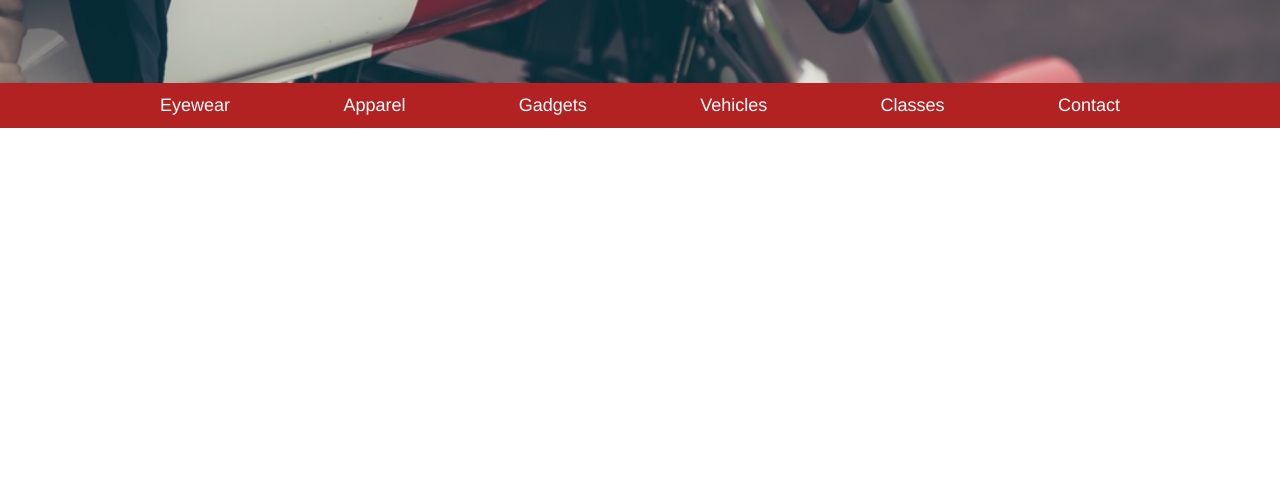
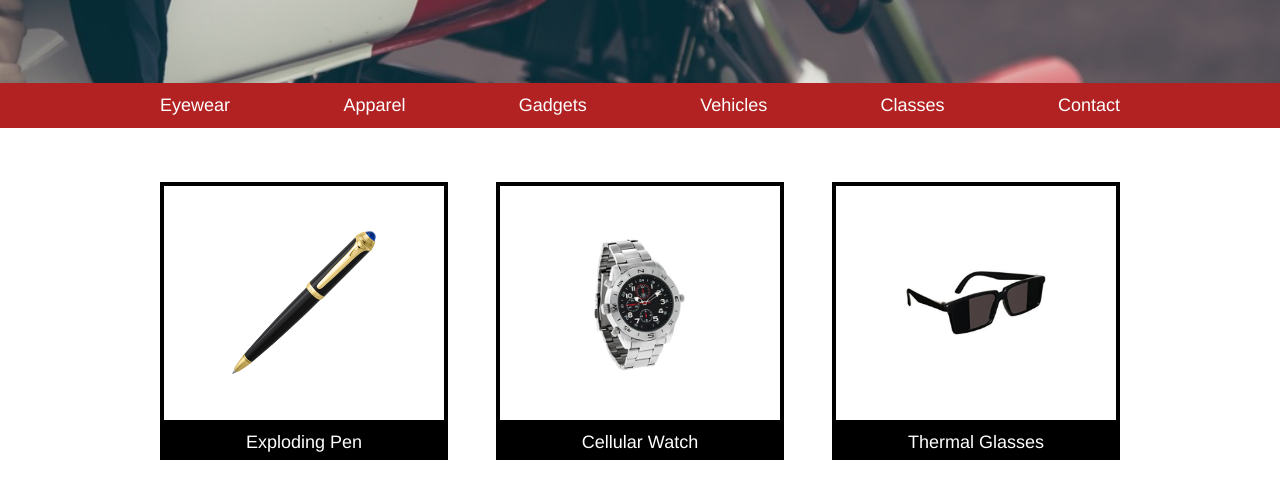
Before and after one commit to rditon22/Secret-Agent-Supply, a plain HTML site: page index.html in a window 1280 px wide. Shown: the part 409-908 px from the top of the page. Before the commit the page ends 800 px from the top, so only its background shows below. Drawn offline with Linux system fonts and the light colour scheme.

Commit message:
Write html and css for product section

```diff
--- a/index.html
+++ b/index.html
@@ -38,6 +38,39 @@
           <li><a href="#">Contact</a></li>
         </ul>
       </nav>
+
+      <!--Products Section-->
+      <div class="container">
+        <div class="products">
+          <div class="product">
+            <div class="product-image">
+              <img src="./resources/images/pen.png" alt="A pen">
+            </div>
+            <div>
+              <span class="description">Exploding Pen</span>
+            </div>
+          </div>
+          <div class="product watch">
+            <div class="product-image">
+              <img src="./resources/images/watch.png" alt="A watch">
+            </div>
+            <div>
+              <span class="description">Cellular Watch</span>
+            </div>
+          </div>
+          <div class="product glasses">
+            <div class="product-image">
+              <img src="./resources/images/glasses.png" alt="A pair of glasses">
+            </div>
+            <div>
+              <span class="description">Thermal Glasses</span>
+            </div>
+          </div>
+        </div>
+      </div>
+
+      <!--Company Info-->
+
     </div>
 
   </body>
--- a/resources/css/style.css
+++ b/resources/css/style.css
@@ -85,3 +85,36 @@ a {
   color: white;
   text-decoration: none;
 }
+
+/* Products */
+
+.products {
+  display: flex;
+  justify-content: space-between;
+}
+
+.product {
+  width: 30%;
+  margin: 3rem 0;
+}
+
+.product-image {
+  display: flex;
+  height: 9rem;
+  justify-content: center;
+  align-items: center;
+  border: 4px solid black;
+  padding: 2rem 0;
+}
+
+.product-image img {
+  max-width: 8rem;
+}
+
+.description {
+  display: block;
+  background-color: black;
+  color: white;
+  padding: 0.5rem 0;
+  text-align: center;
+}
```
